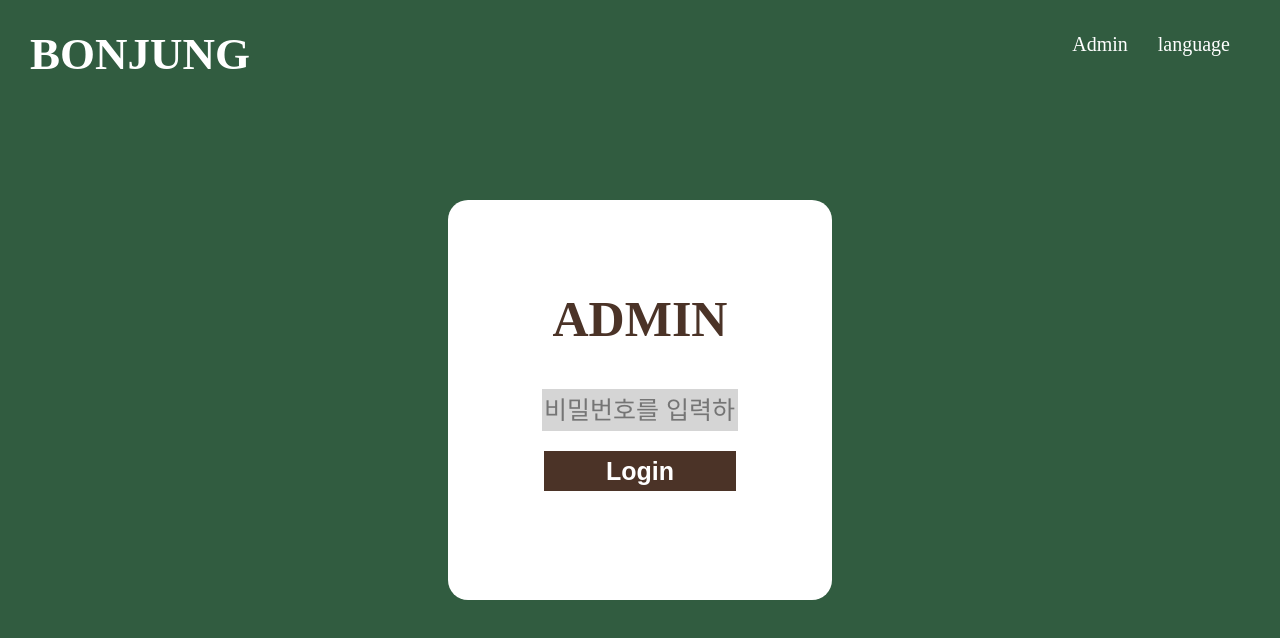
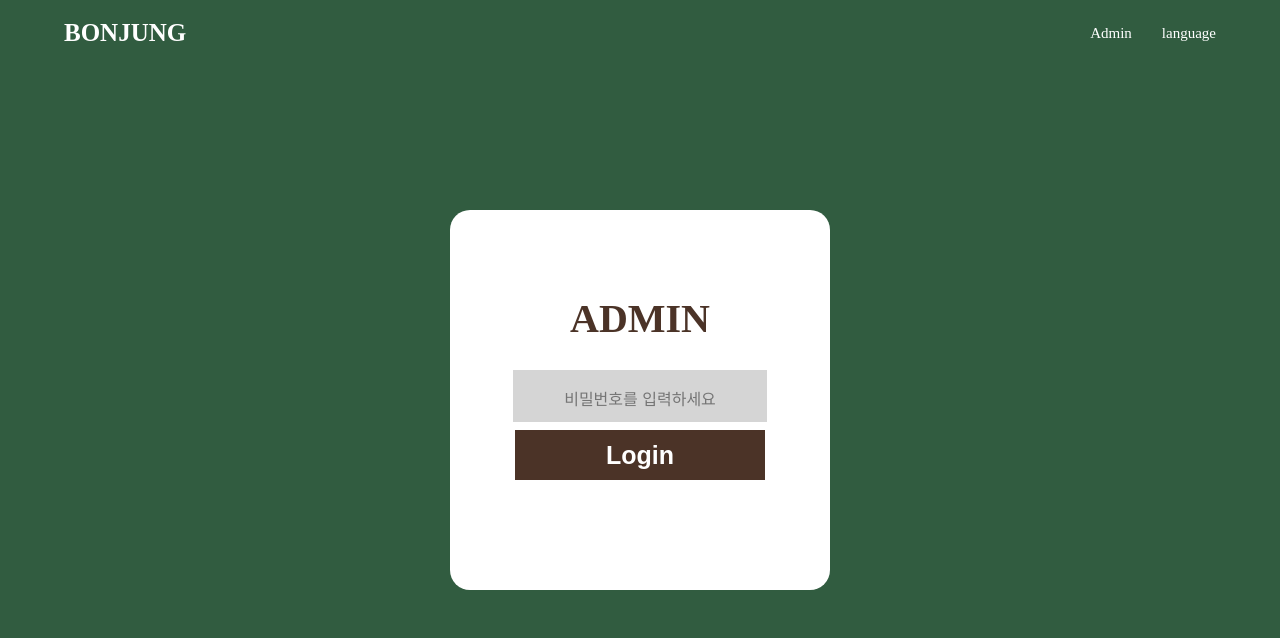
Before and after one commit to pjy008008/KamongFront, a React (Create React App) app: page / in a window 1280 px wide. Both pictures are taken after a click on the element "Admin". Shown: the top 638 px of the page. Built offline with nearby package versions, Linux system fonts and the light colour scheme.

Commit message:
prestart, login css

```diff
--- a/src/components/Nav.js
+++ b/src/components/Nav.js
@@ -2,30 +2,42 @@ import styled from "styled-components";
 import { Navigate, useNavigate } from "react-router-dom";
 
 const NavBar = styled.nav`
+  // position: fixed;
+  // width: 100%;
+  // height: 50px;
   display: flex;
   justify-content: space-between;
   align-items: center;
   background-color: ${(props) => props.bgcolor};
   margin: 0px;
-  padding-top: 1vh;
+  padding-top: 0.5vh;
   padding-bottom: 3vh;
 `;
 const Title = styled.h1`
   color: ${(props) => props.fontcolor};
-  font-size: 45px;
-  margin: 0px;
-  margin-top: 20px;
-  margin-left: 30px;
+  font-size: 25px;
+  margin: 15px;
+  margin-top: 15px;
+  margin-left: 5vw;
+
+  &:hover {
+    cursor: pointer;
 `;
 const UserIcon = styled.span`
   color: ${(props) => props.fontcolor};
-  font-size: 20px;
+  font-size: 15px;
   margin-right: 30px;
+
+  &:hover {
+    cursor: pointer;
 `;
 const LangIcon = styled.span`
   color: ${(props) => props.fontcolor};
-  font-size: 20px;
-  margin-right: 50px;
+  font-size: 15px;
+  margin-right: 5vw;
+
+  &:hover {
+    cursor: pointer;
 `;
 
 const Nav = ({ bgcolor, fontcolor }) => {
--- a/src/components/admin/Login.js
+++ b/src/components/admin/Login.js
@@ -8,42 +8,44 @@ const Background = styled.div`
   text-align: center;
 `;
 const LoginContainer = styled.div`
-  /* 상하좌우 정중앙 정렬하기 */
   position: absolute;
   top: 50%;
   left: 50%;
   transform: translate(-50%, -50%);
 
-  width: 30vw;
-  margin: 0 auto;
-  height: 50vh;
+  width: 380px;
+  height: 380px;
   background-color: white;
   border-radius: 20px;
   text-align: center;
 `;
 const LoginTitle = styled.h2`
-  font-size: 50px;
+  font-size: 40px;
   font-weight: bold;
-  margin-top: 7vw;
+  margin-top: 85px;
   color: #4b3327;
 `;
 const LoginForm = styled.form``;
 const InputPswd = styled.input`
   border: none;
-  width: 15vw;
-  height: 5vh;
+  width: 250px;
+  height: 50px;
   background-color: #d5d5d5;
   text-align: center;
-  margin-bottom: 20px;
+  margin-top: -5px;
+  margin-bottom: 8px;
   font-size: 25px;
   &:focus {
-    outline: 2px solid black;
+    outline: none;
+  }
+  &::placeholder {
+    font-size: 16px;
   }
 `;
 const SubmitBtn = styled.button`
   border: none;
-  width: 15vw;
-  height: 5vh;
+  width: 250px;
+  height: 50px;
   background-color: #4b3327;
   color: white;
   font-weight: bold;
--- a/src/components/home/PreStart.js
+++ b/src/components/home/PreStart.js
@@ -2,73 +2,80 @@ import styled from "styled-components";
 import Nav from "../Nav";
 import coffee from "../../img/coffee.jpg";
 import { useNavigate } from "react-router-dom";
-import { useState } from "react";
+
 const Background = styled.div`
   width: 100vw;
   height: 100vh;
   background-color: #315c40;
 `;
+
 const Image = styled.img`
-  /* 상하좌우 정중앙 정렬하기 */
   position: absolute;
-  top: 52%;
+  top: 50%;
   left: 50%;
   transform: translate(-50%, -50%);
-
   width: 100vw;
   height: 80vh;
+  object-fit: cover;
 `;
+
 const BackImage = styled.div`
-  /* 상하좌우 정중앙 정렬하기 */
   position: absolute;
-  top: 52%;
+  top: 50%;
   left: 50%;
   transform: translate(-50%, -50%);
-
   width: 100vw;
   height: 80vh;
   background-color: #282828;
   opacity: 75%;
 `;
+
 const TitleContainer = styled.div`
-  /* 상하좌우 정중앙 정렬하기 */
   position: absolute;
   top: 50%;
   left: 50%;
   transform: translate(-50%, -50%);
-
-  width: 80vw;
-  height: 20vh;
+  width: 83vw;
   text-align: right;
   opacity: 100%;
   border-right: 5px solid white;
-  padding-right: 100px;
+  padding-right: 30px;
+
+  &:hover {
+    cursor: pointer;
 `;
+
 const Title = styled.h1`
   color: white;
-  font-size: 70px;
+  font-size: 3.5vw;
 `;
+
 const SubTitle = styled.h2`
-  font-size: 40px;
-  color: white;
+color: white;
+font-size: 2.4vw;
+margin-bottom: -1.2vw;
 `;
+
 const PreStart = () => {
   const navigate = useNavigate();
+
   const onClick = () => {
     navigate("/select");
   };
+
   return (
     <div>
       <Background>
         <Nav bgcolor={"#315C40"} fontcolor={"white"} />
         <Image src={coffee} />
         <BackImage></BackImage>
-        <TitleContainer>
+        <TitleContainer onClick={onClick} >
           <SubTitle>카몽이와 함께하는 초콜릿 체험</SubTitle>
-          <Title onClick={onClick}>시작하기</Title>
+          <Title>시작하기</Title>
         </TitleContainer>
       </Background>
     </div>
   );
 };
+
 export default PreStart;
```
